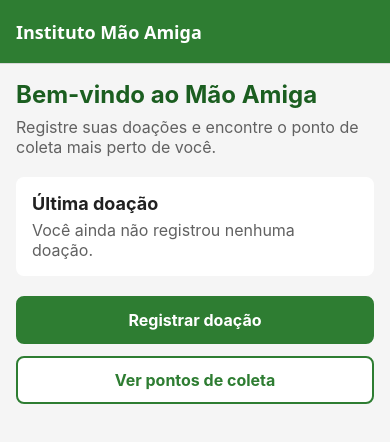
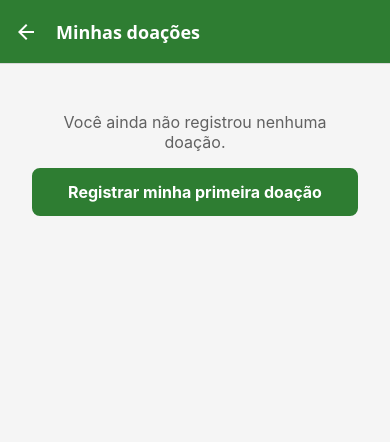
Before and after one commit to kauasousaa/N1CSII, a React Native app: screen /Historico in a window 390 px wide. Shown: the top 442 px of the page. Built offline with nearby package versions, Linux system fonts and the light colour scheme.

Commit message:
tela minhas doações com FlatList e estado vazio refs #09

```diff
--- /dev/null
+++ b/src/components/DoacaoItem.js
@@ -0,0 +1,62 @@
+import { memo } from 'react';
+import { StyleSheet, Text, View } from 'react-native';
+import { cores } from '../theme/cores';
+import { formatarData, pluralizar } from '../utils/formatacao';
+
+function DoacaoItem({ doacao }) {
+  return (
+    <View style={styles.card}>
+      <View style={styles.linhaTopo}>
+        <Text style={styles.tipo} numberOfLines={1}>
+          {doacao.tipoItem}
+        </Text>
+        <Text style={styles.quantidade}>{pluralizar(doacao.quantidade, 'unidade', 'unidades')}</Text>
+      </View>
+      <Text style={styles.info} numberOfLines={2}>
+        Destino: {doacao.pontoDestino}
+      </Text>
+      <Text style={styles.data}>{formatarData(doacao.criadoEm)}</Text>
+    </View>
+  );
+}
+
+export default memo(DoacaoItem);
+
+const styles = StyleSheet.create({
+  card: {
+    backgroundColor: cores.branco,
+    borderRadius: 8,
+    padding: 16,
+    marginBottom: 12,
+    borderLeftWidth: 4,
+    borderLeftColor: cores.primaria,
+    elevation: 2,
+  },
+  linhaTopo: {
+    flexDirection: 'row',
+    justifyContent: 'space-between',
+    alignItems: 'center',
+    gap: 8,
+    marginBottom: 4,
+  },
+  tipo: {
+    flex: 1,
+    fontSize: 18,
+    fontWeight: 'bold',
+    color: cores.texto,
+  },
+  quantidade: {
+    fontSize: 16,
+    fontWeight: 'bold',
+    color: cores.primaria,
+  },
+  info: {
+    fontSize: 15,
+    color: cores.textoSecundario,
+  },
+  data: {
+    fontSize: 13,
+    color: cores.textoSecundario,
+    marginTop: 4,
+  },
+});
--- /dev/null
+++ b/src/components/EstadoVazio.js
@@ -0,0 +1,26 @@
+import { StyleSheet, Text, View } from 'react-native';
+import { cores } from '../theme/cores';
+import Botao from './Botao';
+
+export default function EstadoVazio({ mensagem, tituloBotao, onPressBotao }) {
+  return (
+    <View style={styles.container}>
+      <Text style={styles.mensagem}>{mensagem}</Text>
+      {tituloBotao ? <Botao titulo={tituloBotao} onPress={onPressBotao} /> : null}
+    </View>
+  );
+}
+
+const styles = StyleSheet.create({
+  container: {
+    paddingVertical: 32,
+    paddingHorizontal: 16,
+    alignItems: 'stretch',
+  },
+  mensagem: {
+    fontSize: 16,
+    color: cores.textoSecundario,
+    textAlign: 'center',
+    marginBottom: 16,
+  },
+});
--- /dev/null
+++ b/src/hooks/useDoacoes.js
@@ -0,0 +1,41 @@
+import { useFocusEffect } from '@react-navigation/native';
+import { useCallback, useState } from 'react';
+import { listarDoacoes } from '../storage/doacoesStorage';
+import { ordenarMaisRecentes } from '../utils/filtroDoacoes';
+
+export function useDoacoes() {
+  const [doacoes, setDoacoes] = useState([]);
+  const [carregando, setCarregando] = useState(true);
+  const [erro, setErro] = useState(null);
+
+  // recarrega sempre que a tela volta a ficar visível (depois de cadastrar, editar ou excluir)
+  useFocusEffect(
+    useCallback(() => {
+      let telaAtiva = true;
+
+      listarDoacoes()
+        .then((lista) => {
+          if (telaAtiva) {
+            setDoacoes(ordenarMaisRecentes(lista));
+            setErro(null);
+          }
+        })
+        .catch(() => {
+          if (telaAtiva) {
+            setErro('Não foi possível carregar as doações.');
+          }
+        })
+        .finally(() => {
+          if (telaAtiva) {
+            setCarregando(false);
+          }
+        });
+
+      return () => {
+        telaAtiva = false;
+      };
+    }, [])
+  );
+
+  return { doacoes, carregando, erro };
+}
--- a/src/navigation/AppNavigator.js
+++ b/src/navigation/AppNavigator.js
@@ -2,6 +2,7 @@ import { NavigationContainer } from '@react-navigation/native';
 import { createNativeStackNavigator } from '@react-navigation/native-stack';
 import CadastroDoacaoScreen from '../screens/CadastroDoacaoScreen';
 import DetalhePontoScreen from '../screens/DetalhePontoScreen';
+import HistoricoScreen from '../screens/HistoricoScreen';
 import HomeScreen from '../screens/HomeScreen';
 import PontosScreen from '../screens/PontosScreen';
 import { cores } from '../theme/cores';
@@ -30,6 +31,7 @@ export default function AppNavigator() {
           component={CadastroDoacaoScreen}
           options={{ title: 'Registrar doação' }}
         />
+        <Stack.Screen name="Historico" component={HistoricoScreen} options={{ title: 'Minhas doações' }} />
       </Stack.Navigator>
     </NavigationContainer>
   );
--- /dev/null
+++ b/src/screens/HistoricoScreen.js
@@ -0,0 +1,68 @@
+import { useCallback } from 'react';
+import { ActivityIndicator, FlatList, StyleSheet, Text, View } from 'react-native';
+import DoacaoItem from '../components/DoacaoItem';
+import EstadoVazio from '../components/EstadoVazio';
+import Tela from '../components/Tela';
+import { useDoacoes } from '../hooks/useDoacoes';
+import { cores, larguraMaximaConteudo } from '../theme/cores';
+
+export default function HistoricoScreen({ navigation }) {
+  const { doacoes, carregando, erro } = useDoacoes();
+
+  const renderizarDoacao = useCallback(({ item }) => <DoacaoItem doacao={item} />, []);
+
+  if (carregando) {
+    return (
+      <View style={styles.centralizado}>
+        <ActivityIndicator size="large" color={cores.primaria} />
+      </View>
+    );
+  }
+
+  if (erro) {
+    return (
+      <View style={styles.centralizado}>
+        <Text style={styles.erro}>{erro}</Text>
+      </View>
+    );
+  }
+
+  return (
+    <Tela>
+      <FlatList
+        data={doacoes}
+        keyExtractor={(doacao) => doacao.id}
+        renderItem={renderizarDoacao}
+        ListEmptyComponent={
+          <EstadoVazio
+            mensagem="Você ainda não registrou nenhuma doação."
+            tituloBotao="Registrar minha primeira doação"
+            onPressBotao={() => navigation.navigate('CadastroDoacao')}
+          />
+        }
+        contentContainerStyle={styles.conteudoLista}
+      />
+    </Tela>
+  );
+}
+
+const styles = StyleSheet.create({
+  centralizado: {
+    flex: 1,
+    alignItems: 'center',
+    justifyContent: 'center',
+    backgroundColor: cores.fundo,
+    padding: 16,
+  },
+  erro: {
+    fontSize: 16,
+    color: cores.erro,
+    textAlign: 'center',
+  },
+  conteudoLista: {
+    padding: 16,
+    width: '100%',
+    maxWidth: larguraMaximaConteudo,
+    alignSelf: 'center',
+  },
+});
--- a/src/screens/HomeScreen.js
+++ b/src/screens/HomeScreen.js
@@ -1,20 +1,13 @@
-import { useFocusEffect } from '@react-navigation/native';
-import { useCallback, useState } from 'react';
 import { ScrollView, StyleSheet, Text, View } from 'react-native';
 import Botao from '../components/Botao';
 import Tela from '../components/Tela';
-import { listarDoacoes } from '../storage/doacoesStorage';
+import { useDoacoes } from '../hooks/useDoacoes';
 import { cores, larguraMaximaConteudo } from '../theme/cores';
+import { pluralizar } from '../utils/formatacao';
 
 export default function HomeScreen({ navigation }) {
-  const [doacoes, setDoacoes] = useState([]);
-  const ultimaDoacao = doacoes[doacoes.length - 1];
-
-  useFocusEffect(
-    useCallback(() => {
-      listarDoacoes().then(setDoacoes);
-    }, [])
-  );
+  const { doacoes } = useDoacoes();
+  const ultimaDoacao = doacoes[0];
 
   return (
     <Tela>
@@ -31,7 +24,9 @@ export default function HomeScreen({ navigation }) {
               <Text style={styles.textoCard}>
                 {ultimaDoacao.quantidade}x {ultimaDoacao.tipoItem} para {ultimaDoacao.pontoDestino}
               </Text>
-              <Text style={styles.textoCard}>Total registrado: {doacoes.length}</Text>
+              <Text style={styles.textoCard}>
+                Total registrado: {pluralizar(doacoes.length, 'doação', 'doações')}
+              </Text>
             </>
           ) : (
             <Text style={styles.textoCard}>Você ainda não registrou nenhuma doação.</Text>
@@ -41,6 +36,12 @@ export default function HomeScreen({ navigation }) {
         <Botao
           titulo="Registrar doação"
           onPress={() => navigation.navigate('CadastroDoacao')}
+          estilo={styles.botao}
+        />
+        <Botao
+          titulo="Minhas doações"
+          variante="secundario"
+          onPress={() => navigation.navigate('Historico')}
           estilo={styles.botao}
         />
         <Botao
--- /dev/null
+++ b/src/utils/filtroDoacoes.js
@@ -0,0 +1,3 @@
+export function ordenarMaisRecentes(doacoes) {
+  return [...doacoes].sort((a, b) => b.criadoEm.localeCompare(a.criadoEm));
+}
--- /dev/null
+++ b/src/utils/formatacao.js
@@ -0,0 +1,17 @@
+function doisDigitos(numero) {
+  return String(numero).padStart(2, '0');
+}
+
+export function formatarData(dataIso) {
+  const data = new Date(dataIso);
+  const dia = doisDigitos(data.getDate());
+  const mes = doisDigitos(data.getMonth() + 1);
+  const hora = doisDigitos(data.getHours());
+  const minuto = doisDigitos(data.getMinutes());
+
+  return `${dia}/${mes}/${data.getFullYear()} às ${hora}:${minuto}`;
+}
+
+export function pluralizar(quantidade, singular, plural) {
+  return `${quantidade} ${quantidade === 1 ? singular : plural}`;
+}
```
